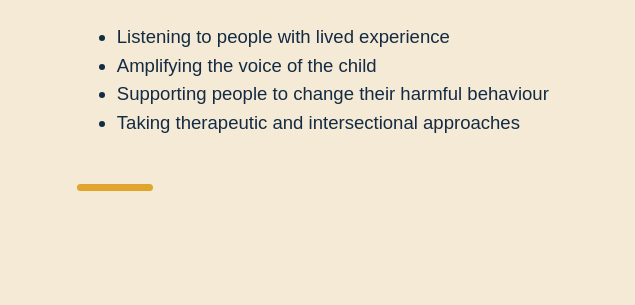
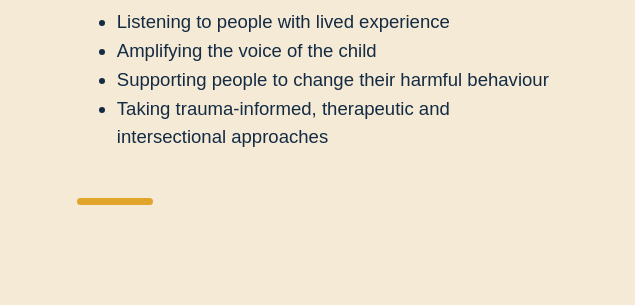
Before and after one commit to timothyconsulting/tim-watson-consultancy, a plain HTML site: page index.html in a window 1280 px wide. Shown: the part 386-691 px from the top of the page, 0-635 px from the left. Drawn offline with Linux system fonts and the light colour scheme.

Commit message:
Add trauma-informed to approaches list
Co-Authored-By: Claude Opus 5.5 <noreply@anthropic.com>
Claude-Session: https://claude.ai/code/session_01BxLFr8vun5Gthbb7MDut3v

```diff
--- a/index.html
+++ b/index.html
@@ -127,7 +127,7 @@ footer{background:var(--navy);color:white;padding:18px 0;font-size:12px}
   <li>Listening to people with lived experience</li>
   <li>Amplifying the voice of the child</li>
   <li>Supporting people to change their harmful behaviour</li>
-  <li>Taking therapeutic and intersectional approaches</li>
+  <li>Taking trauma-informed, therapeutic and intersectional approaches</li>
 </ul>
 
 
```
